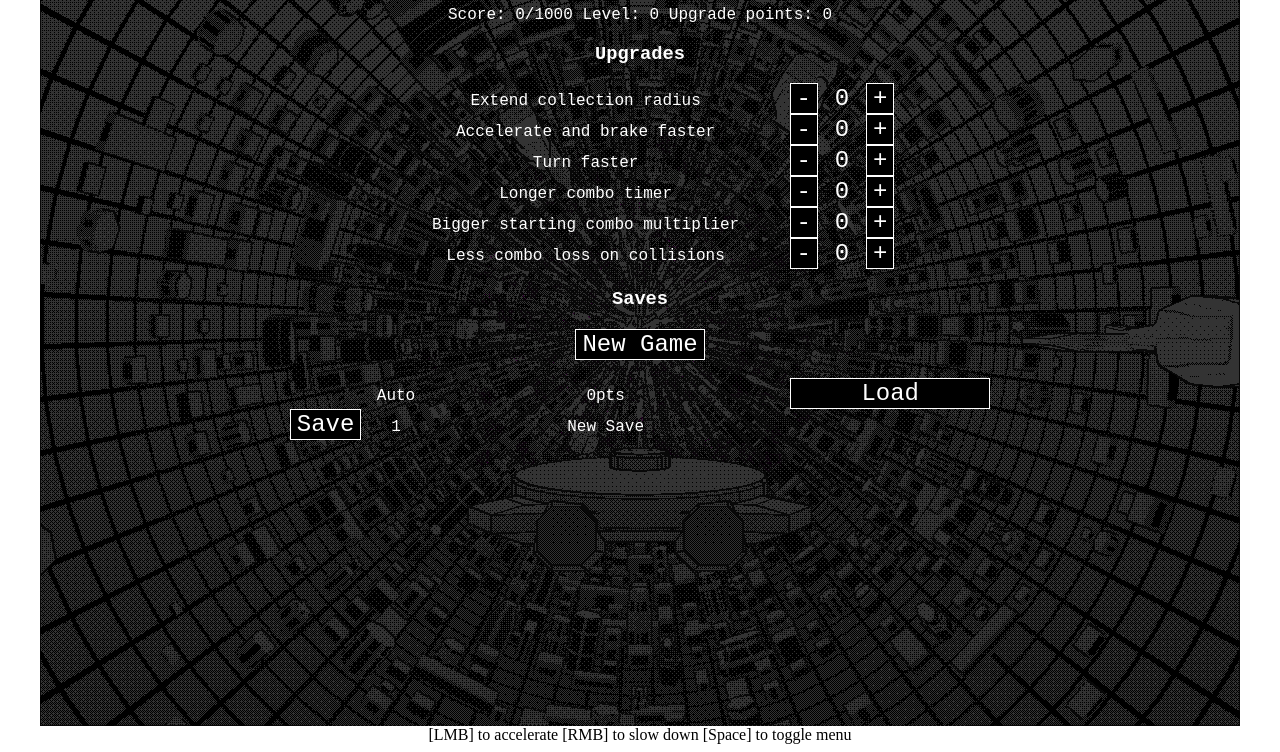
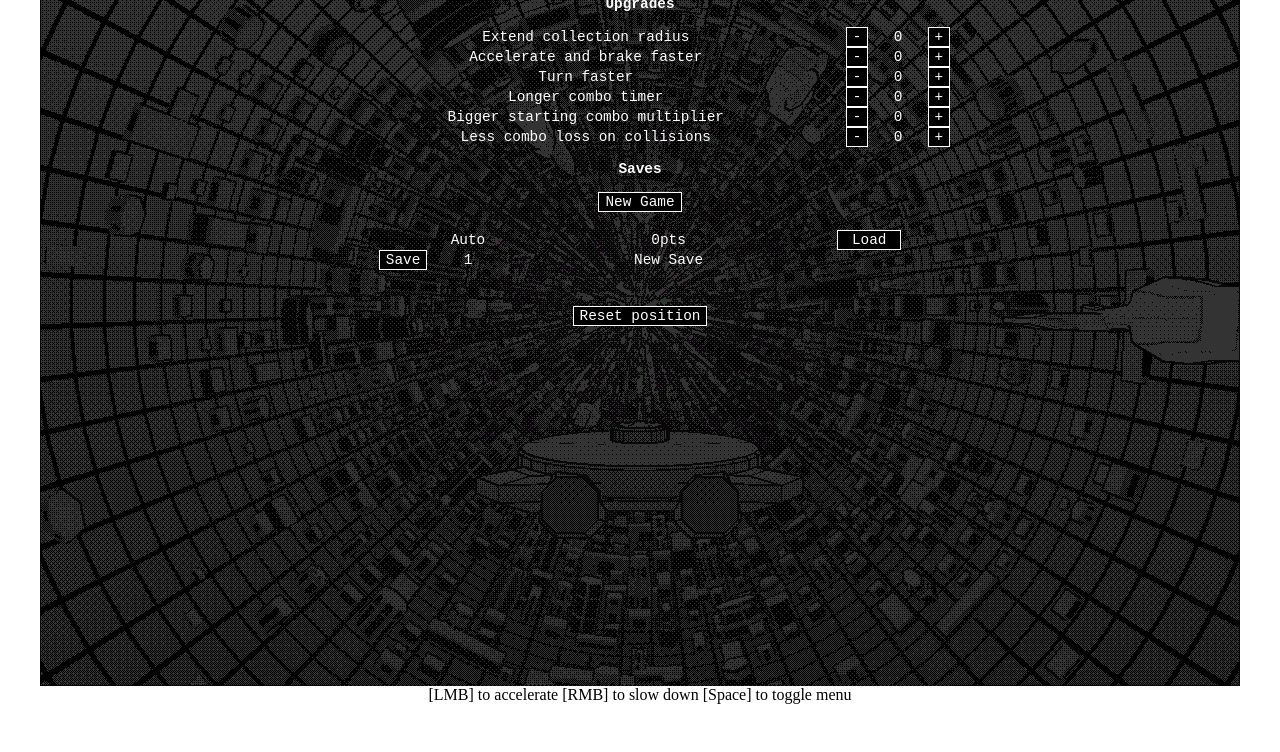
Before and after one commit to baturinsky/spacegl, a website: page distr/index.html in a window 1280 px wide. Shown: the part 82-834 px from the top of the page. After the commit the page ends 800 px from the top, so only its background shows below. Drawn offline with Linux system fonts and the light colour scheme.

Commit message:
accessibility fixes

```diff
--- a/distr/bundle.js
+++ b/distr/bundle.js
@@ -1275,7 +1275,9 @@ ${body}`;
     <span class="st">${v4}</span>
     <button style="visibility:${v4 != "New Save" ? "" : "hidden"}" id="load_${i}" class="lb">Load</button>
     </div>
-  `).join("")}`;
+  `).join("")}
+  <br/><br/><button id="reset">Reset position</button>
+  `;
   }
 
   // src/prog.ts
@@ -1283,7 +1285,7 @@ ${body}`;
   var noiseVol = 1;
   var attributes = {at: [3], norm: [3], cell: [3], type: [4], shape: [1], up: [3]};
   function main() {
-    const viewSize2 = [1200, 800];
+    const viewSize2 = [Math.min(window.innerWidth * 0.95, 1200), Math.min(window.innerHeight * 0.95, 800)];
     let startTime = Date.now();
     let [world, flyer] = initGeometry();
     let [C, O2] = init3(viewSize2);
@@ -1353,6 +1355,11 @@ ${body}`;
           update2(0);
           setTimeout(() => togglePlaying(true), 10);
           break;
+        case "reset":
+          gs2.at = [0, 0, 0];
+          gs2.combo = 0;
+          setTimeout(() => togglePlaying(true), 10);
+          break;
       }
       renderUI(gs2);
     };
--- a/distr/index.html
+++ b/distr/index.html
@@ -2,36 +2,42 @@
   #O * {
     color: #fff;
     font-family: 'Courier New', Courier, monospace;
+    font-size: 1.8vh;
   }
+
+  H1 {
+    font-size: 24px;
+  }
+
   button{
     border: solid 1px #fff;
     background-color: #000;
     cursor: pointer;
     pointer-events: all;
-    font-size: 24px;
   }
+
   button:hover{
     background-color: #222;
   }
   .u {
-    min-width: 400px;
+    min-width: 40vw;
   }
   .si{
-    min-width: 50px;
+    min-width: 5vw;
   }
   .st{
-    min-width: 350px;
+    min-width: 25vw;
   }
   .lb{
-    min-width: 200px;
+    min-width: 5vw;
   }
   span {
     display: inline-block;
     text-align: center;
   }
   .up {
-    font-size: 24px;
-    width: 40px;
+    font-size: 2vh;
+    width: 4vw;
   }
 </style>
 
--- a/src/generator.ts
+++ b/src/generator.ts
@@ -68,8 +68,8 @@ export function initGeometry() {
   }
 
   /*let ui = shape.mesh(1, 1, (x, y) => [x * 2 - 1, y * 0.05 + 0.95, 0]);
-  shape.setType(ui, v => [FIXED, 0, 0, 0])
-  world.push(ui);*/
+  ui.common = {type : [FIXED, 0, 0, 0]}
+  passable.push(ui);*/
 
   while (debris.length < MaxDebris) {
     let building = buildings[rng(buildings.length)];
--- a/src/render.ts
+++ b/src/render.ts
@@ -230,5 +230,7 @@ export function renderUI(gs: game.GameState) {
     <span class="st">${v}</span>
     <button style="visibility:${v != "New Save"?'':'hidden'}" id="load_${i}" class="lb">Load</button>
     </div>
-  `).join("")}`
+  `).join("")}
+  <br/><br/><button id="reset">Reset position</button>
+  `
 }
```
Also changed, not shown: src/prog.ts (+6 -1 lines).
